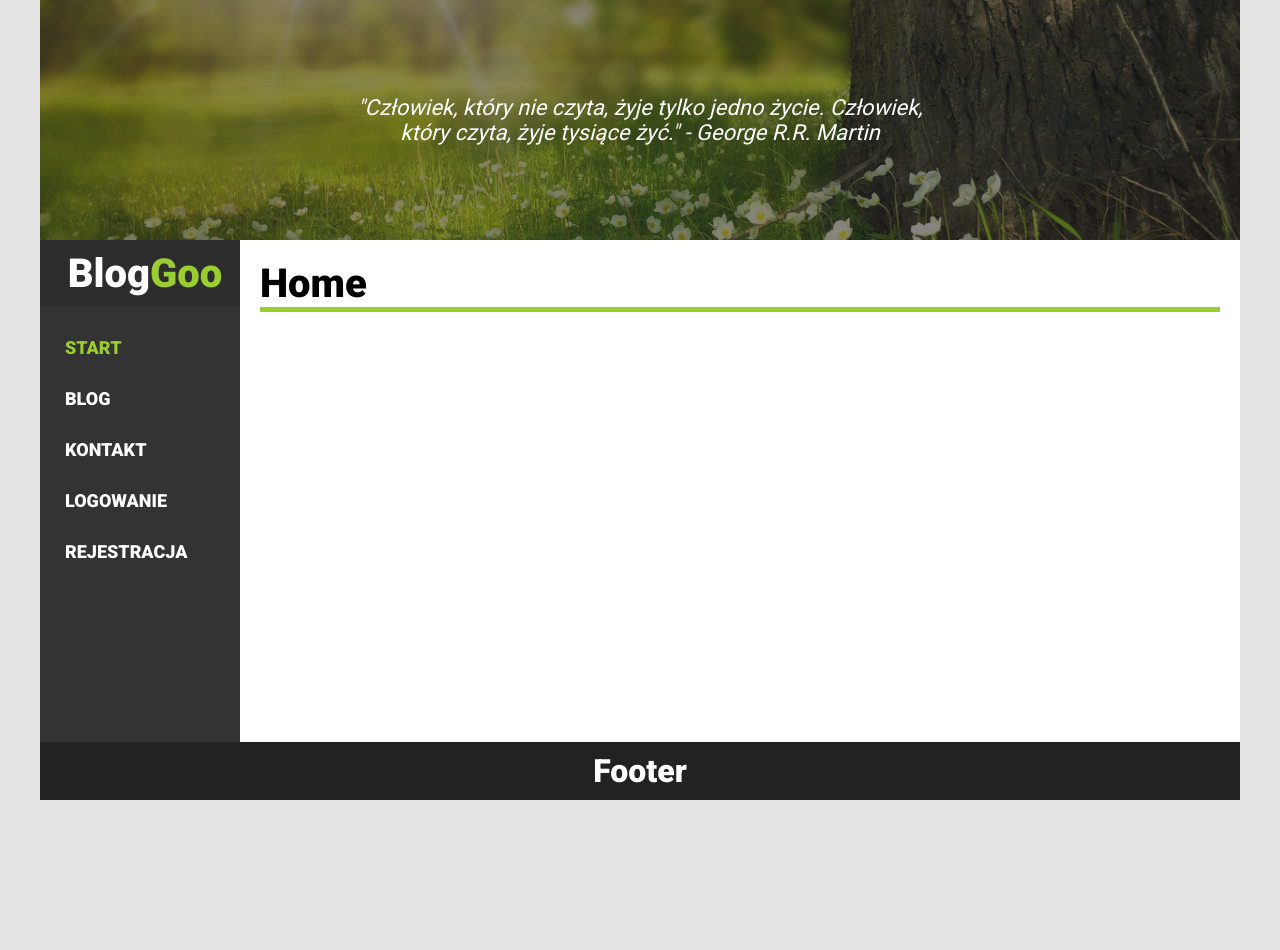
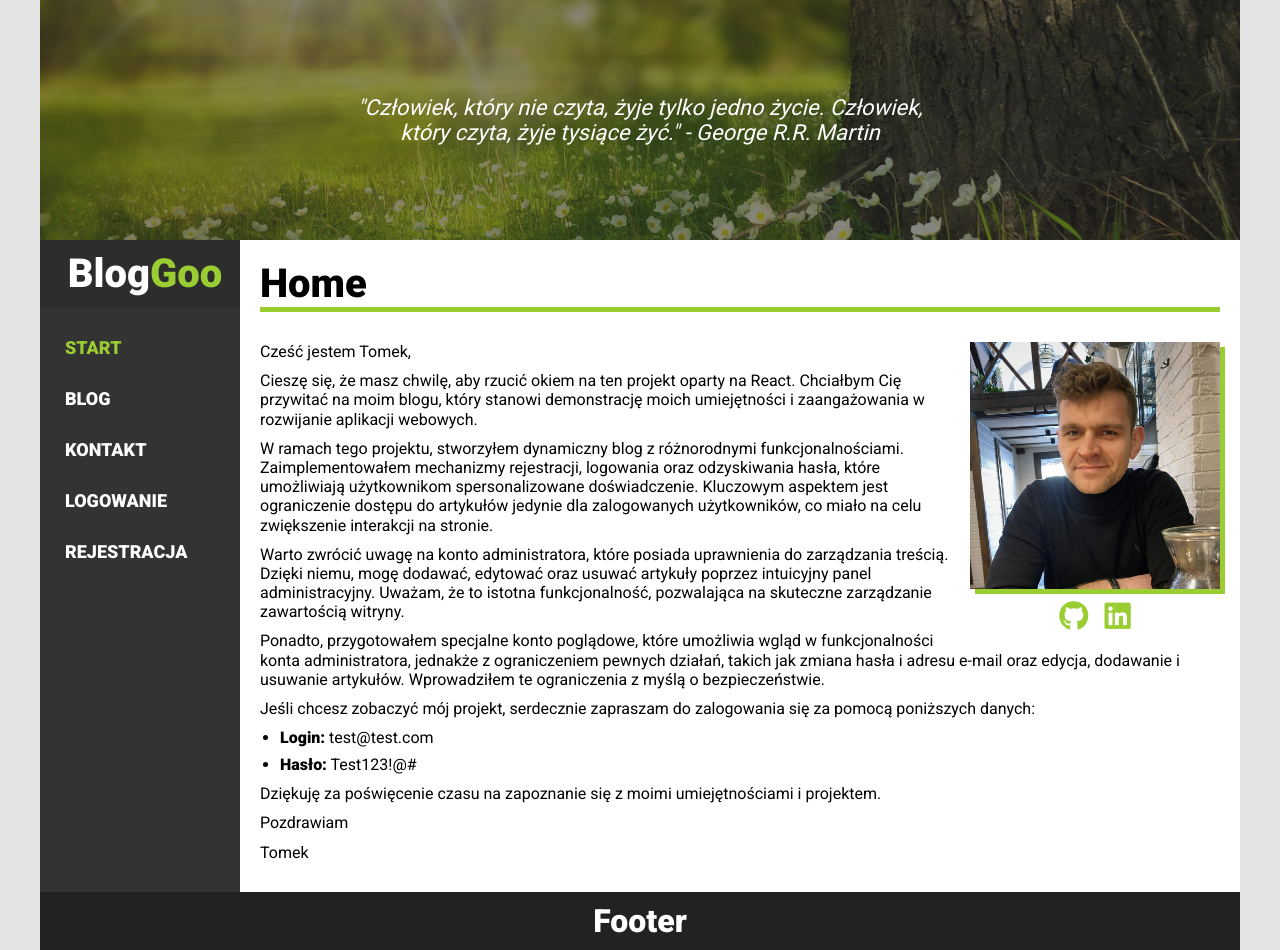
Before and after one commit to SojkaTomasz/blog-react, a React (Create React App) app: page / in a window 1280 px wide. Before the commit the page ends 800 px from the top, so only its background shows below. Built offline with nearby package versions, Linux system fonts and the light colour scheme; no server answers.

Commit message:
extension of the home page

```diff
--- a/src/components/UserPanel/AllArticles/UserPanelArticles.js
+++ b/src/components/UserPanel/AllArticles/UserPanelArticles.js
@@ -1,7 +1,7 @@
 import { useContext } from "react"
 import DelateArticleContext from "../../../context/delateArticleContext"
+import noPhoto from "../../../images/no-image-available.jpg"
 import EditArticleContext from "../../../context/editArticleContext"
-import noPhoto from "../../../images/no-image-available.jpg"
 import "./styles/userPanelArticles.css"
 
 function UserPanelArticles({ id, image, title, datePublication, valueSearch }) {
--- a/src/pages/Home.js
+++ b/src/pages/Home.js
@@ -1,7 +1,68 @@
+import tomekFoto from "../images/TomaszSojka.jpg.jpg"
+import "../styles/home.css"
+
 function Home() {
 	return (
-		<div >
+		<div>
 			<h1 className='title-section'>Home</h1>
+			<div className='box-img-home'>
+				<img className='img-home' src={tomekFoto} alt='' />
+				<div style={{textAlign: 'center'}}>
+					<a href='https://github.com/SojkaTomasz'>
+						<i class='fa-brands fa-github icon-home'></i>
+					</a>
+
+					<a href='https://www.linkedin.com/in/tomasz-sojka-867130119/'>
+						<i class='fa-brands fa-linkedin icon-home'></i>
+					</a>
+				</div>
+			</div>
+			<div>
+				<p className='txt-home'>Cześć jestem Tomek, </p>
+				<p className='txt-home'>
+					Cieszę się, że masz chwilę, aby rzucić okiem na ten projekt oparty na React.
+					Chciałbym Cię przywitać na moim blogu, który stanowi demonstrację moich
+					umiejętności i zaangażowania w rozwijanie aplikacji webowych.
+				</p>
+				<p className='txt-home'>
+					W ramach tego projektu, stworzyłem dynamiczny blog z różnorodnymi
+					funkcjonalnościami. Zaimplementowałem mechanizmy rejestracji, logowania oraz
+					odzyskiwania hasła, które umożliwiają użytkownikom spersonalizowane
+					doświadczenie. Kluczowym aspektem jest ograniczenie dostępu do artykułów jedynie
+					dla zalogowanych użytkowników, co miało na celu zwiększenie interakcji na
+					stronie.
+				</p>
+				<p className='txt-home'>
+					Warto zwrócić uwagę na konto administratora, które posiada uprawnienia do
+					zarządzania treścią. Dzięki niemu, mogę dodawać, edytować oraz usuwać artykuły
+					poprzez intuicyjny panel administracyjny. Uważam, że to istotna funkcjonalność,
+					pozwalająca na skuteczne zarządzanie zawartością witryny.
+				</p>
+				<p className='txt-home'>
+					Ponadto, przygotowałem specjalne konto poglądowe, które umożliwia wgląd w
+					funkcjonalności konta administratora, jednakże z ograniczeniem pewnych działań,
+					takich jak zmiana hasła i adresu e-mail oraz edycja, dodawanie i usuwanie
+					artykułów. Wprowadziłem te ograniczenia z myślą o bezpieczeństwie.
+				</p>
+				<p className='txt-home'>
+					Jeśli chcesz zobaczyć mój projekt, serdecznie zapraszam do zalogowania się za
+					pomocą poniższych danych:
+				</p>
+				<ul style={{ paddingLeft: 20 }}>
+					<li style={{ marginBottom: "0.5rem" }}>
+						<strong>Login:</strong> test@test.com
+					</li>
+					<li style={{ marginBottom: "0.5rem" }}>
+						<strong>Hasło:</strong> Test123!@#
+					</li>
+				</ul>
+				<p className='txt-home'>
+					Dziękuję za poświęcenie czasu na zapoznanie się z moimi umiejętnościami i
+					projektem.
+				</p>
+				<p className='txt-home'>Pozdrawiam</p>
+				<p className='txt-home'>Tomek</p>
+			</div>
 		</div>
 	)
 }
--- /dev/null
+++ b/src/styles/home.css
@@ -0,0 +1,42 @@
+.txt-home {
+	margin: 10px 0;
+	line-height: 1.2;
+}
+
+.icon-home {
+	font-size: 30px;
+	margin: 5px;
+	padding: 3px;
+	color: yellowgreen;
+	cursor: pointer;
+	transition: 0.4s;
+}
+
+.icon-home:hover {
+	transform: scale(1.2);
+}
+
+.box-img-home {
+	width: 140px;
+	margin: 0 0 0px 8px;
+	float: right;
+}
+
+.img-home {
+	box-shadow: 5px 5px 0 0 yellowgreen;
+	width: 100%;
+}
+
+@media (min-width: 576px) {
+	.box-img-home {
+		width: 200px;
+		margin: 0 0 0 10px;
+	}
+}
+@media (min-width: 768px) {
+}
+@media (min-width: 992px) {
+	.box-img-home {
+		width: 250px;
+	}
+}
```
Also changed, not shown: src/images/TomaszSojka.jpg.jpg (added).
